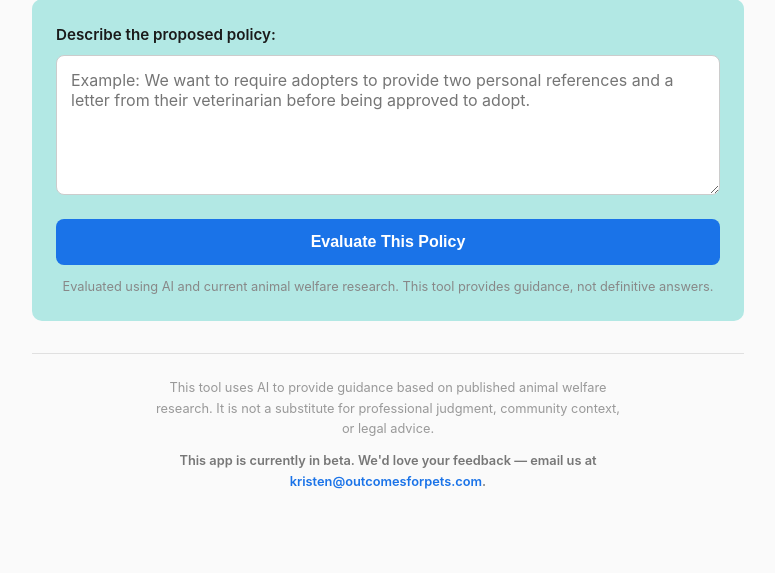
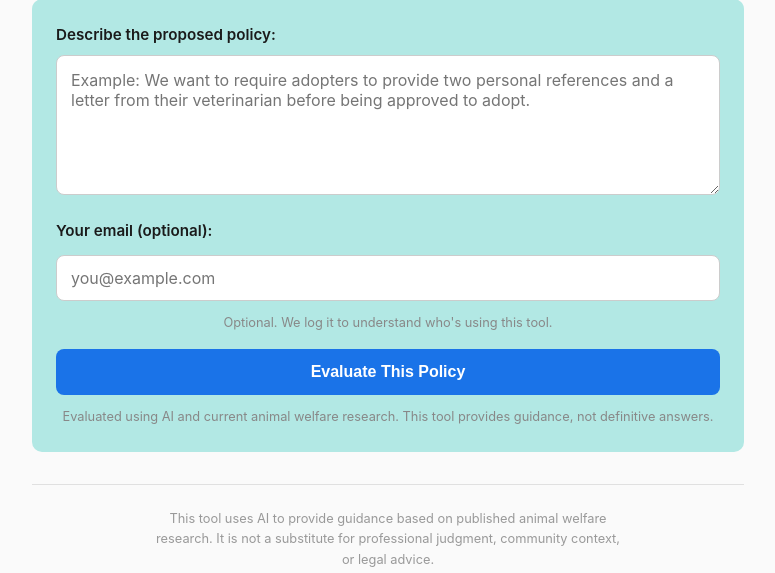
Before and after one commit to kristenlovesdogs/should-we-do-this, a Flask app: page / in a window 1280 px wide. Shown: the part 251-824 px from the top of the page, without its empty margins (252-1027 px from the left). Before the commit the page ends 740 px from the top, so only its background shows below. Run offline with Flask 3, Linux system fonts and the light colour scheme; parts of the project's set-up code (start-up, migrations or seed data) failed here and were passed over.

Commit message:
Add optional email capture and Google Sheets logging
Adds an optional email input to the policy form with a short usage
notice, and posts each submission (timestamp, email, policy, verdict)
to a Google Apps Script webhook in a background thread so it never
blocks or fails the user-facing response. Webhook URL is read from
GOOGLE_SHEETS_WEBHOOK_URL; if unset, logging is silently skipped.

Co-Authored-By: Claude Opus 4.7 (1M context) <noreply@anthropic.com>

```diff
--- a/app.py
+++ b/app.py
@@ -1,6 +1,9 @@
 import json
 import os
 import pathlib
+import threading
+import urllib.error
+import urllib.request
 import uuid
 
 import anthropic
@@ -18,6 +21,23 @@ SHARES_DIR.mkdir(parents=True, exist_ok=True)
 
 def get_client():
     return Anthropic(api_key=os.environ.get("ANTHROPIC_API_KEY"))
+
+
+def log_submission(email: str, policy: str, verdict: str) -> None:
+    webhook_url = os.environ.get("GOOGLE_SHEETS_WEBHOOK_URL")
+    if not webhook_url:
+        return
+    payload = json.dumps({"email": email, "policy": policy, "verdict": verdict}).encode("utf-8")
+    req = urllib.request.Request(
+        webhook_url,
+        data=payload,
+        headers={"Content-Type": "application/json"},
+        method="POST",
+    )
+    try:
+        urllib.request.urlopen(req, timeout=5).read()
+    except (urllib.error.URLError, TimeoutError) as e:
+        app.logger.warning(f"Sheet logging failed: {e}")
 
 SYSTEM_PROMPT = """\
 You are an expert animal shelter policy analyst. Your role is to evaluate proposed \
@@ -273,6 +293,7 @@ def evaluate():
         return jsonify({"error": "Invalid request."}), 400
 
     policy = data.get("policy", "").strip()
+    email = data.get("email", "").strip()
     if len(policy) < 10:
         return jsonify({"error": "Please describe the policy in more detail (at least a sentence or two)."}), 400
 
@@ -309,8 +330,16 @@ def evaluate():
     try:
         result = json.loads(raw)
     except json.JSONDecodeError:
+        threading.Thread(
+            target=log_submission, args=(email, policy, ""), daemon=True
+        ).start()
         return jsonify({"raw_response": raw, "parse_error": True})
 
+    threading.Thread(
+        target=log_submission,
+        args=(email, policy, result.get("verdict", "")),
+        daemon=True,
+    ).start()
     return jsonify(result)
 
 
--- a/static/app.js
+++ b/static/app.js
@@ -1,6 +1,7 @@
 document.addEventListener("DOMContentLoaded", function () {
     var form = document.getElementById("evaluate-form");
     var input = document.getElementById("policy-input");
+    var emailInput = document.getElementById("email-input");
     var submitBtn = document.getElementById("submit-btn");
     var loading = document.getElementById("loading");
     var loadingText = document.getElementById("loading-text");
@@ -129,6 +130,7 @@ document.addEventListener("DOMContentLoaded", function () {
 
         var policy = input.value.trim();
         if (!policy) return;
+        var email = emailInput ? emailInput.value.trim() : "";
 
         // Reset UI
         results.classList.add("hidden");
@@ -143,7 +145,7 @@ document.addEventListener("DOMContentLoaded", function () {
         fetch("/evaluate", {
             method: "POST",
             headers: { "Content-Type": "application/json" },
-            body: JSON.stringify({ policy: policy }),
+            body: JSON.stringify({ policy: policy, email: email }),
         })
             .then(function (response) {
                 return response.json().then(function (data) {
--- a/static/style.css
+++ b/static/style.css
@@ -78,6 +78,35 @@ textarea:focus {
     outline: none;
     border-color: #1a73e8;
     box-shadow: 0 0 0 3px rgba(26, 115, 232, 0.12);
+}
+
+input[type="email"] {
+    width: 100%;
+    padding: 0.75rem 0.875rem;
+    margin-top: 0.25rem;
+    font-size: 1rem;
+    font-family: inherit;
+    border: 1px solid #ccc;
+    border-radius: 8px;
+    background: #fff;
+    transition: border-color 0.2s;
+    box-sizing: border-box;
+}
+
+input[type="email"]:focus {
+    outline: none;
+    border-color: #1a73e8;
+    box-shadow: 0 0 0 3px rgba(26, 115, 232, 0.12);
+}
+
+label[for="email-input"] {
+    margin-top: 1rem;
+}
+
+.email-note {
+    margin-top: 0.35rem;
+    margin-bottom: 0;
+    text-align: left;
 }
 
 button[type="submit"] {
--- a/templates/index.html
+++ b/templates/index.html
@@ -24,6 +24,15 @@
                 placeholder="Example: We want to require adopters to provide two personal references and a letter from their veterinarian before being approved to adopt."
                 required
             ></textarea>
+            <label for="email-input">Your email (optional):</label>
+            <input
+                type="email"
+                id="email-input"
+                name="email"
+                placeholder="you@example.com"
+                autocomplete="email"
+            />
+            <p class="form-note email-note">Optional. We log it to understand who's using this tool.</p>
             <button type="submit" id="submit-btn">Evaluate This Policy</button>
             <p class="form-note">Evaluated using AI and current animal welfare research. This tool provides guidance, not definitive answers.</p>
         </form>
```
